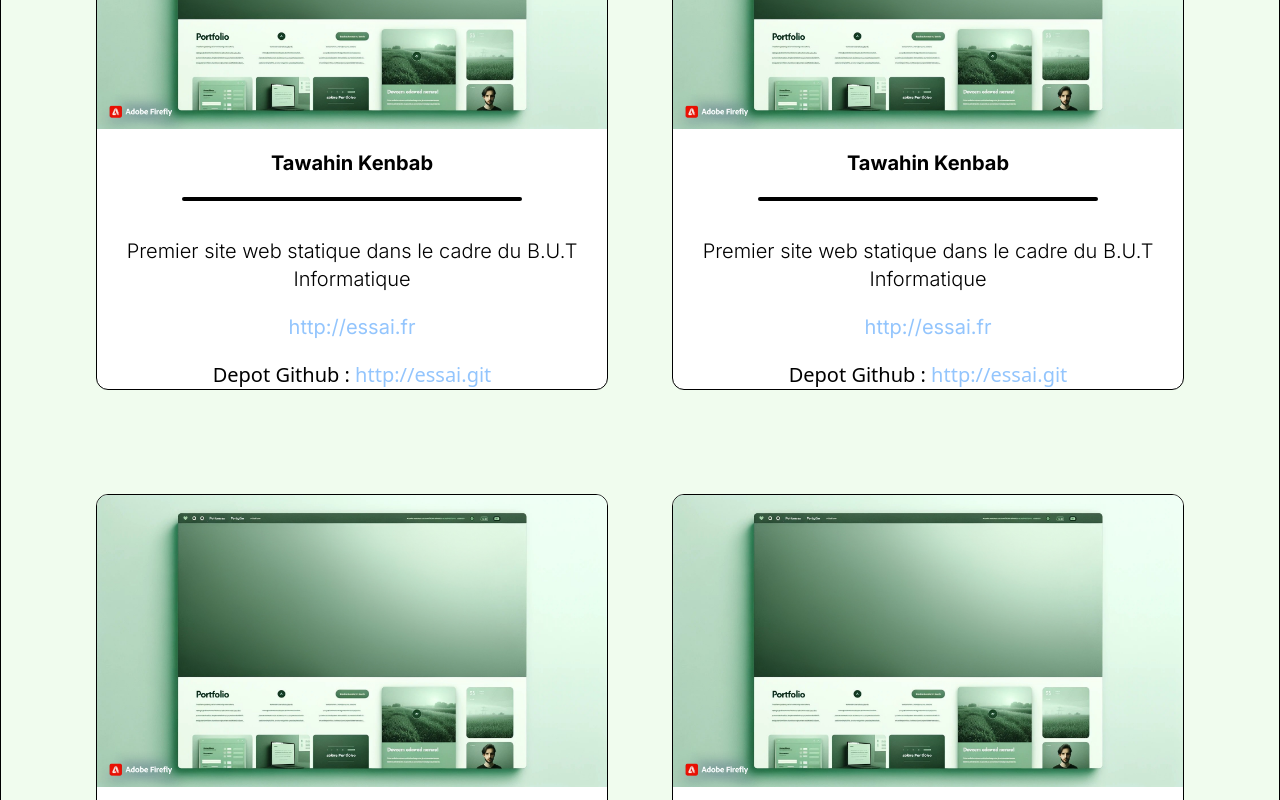
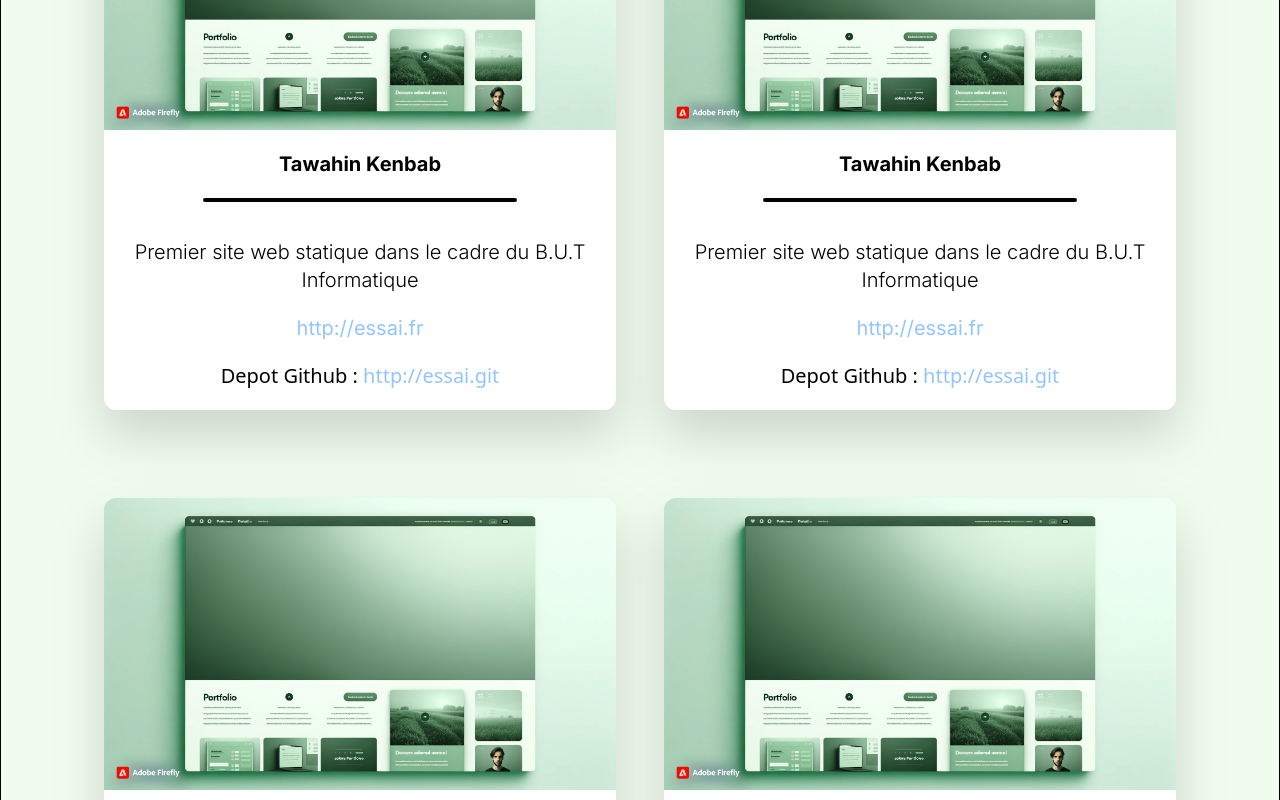
Before and after one commit to TawahinBeirut/portfolio, a React (Create React App) app: page / in a window 1280 px wide. Shown: the part 1460-2260 px from the top of the page. Built offline with nearby package versions, Linux system fonts and the light colour scheme; the HTML template or start-up script is replaced by a standard one.

Commit message:
Fin du portfolio, phrases et sites à renseigner

```diff
--- a/package.json
+++ b/package.json
@@ -2,6 +2,7 @@
   "dependencies": {
     "framer-motion": "^10.16.4",
     "react": "^18.2.0",
+    "react-intersection-observer": "^9.5.2",
     "react-router-dom": "^6.17.0",
     "react-scripts": "^5.0.1",
     "tailwind": "^4.0.0",
--- a/src/Components/Presentation.js
+++ b/src/Components/Presentation.js
@@ -7,9 +7,9 @@ export default function Presentation() {
   return (
     <div className="h-screen overflow-hidden">
         <div className='h-5/6 bg-gradient-to-tr from-Abd-el-Bg1 to-Abd-el-Bg2 flex justify-stretch drop-shadow-2xl'>
-            <h1 className="font-Button text-xl ml-5">Portfolio</h1>
-            <img src={img}></img>
-            <div className='flex flex-col w-4/6 justify-start mt-9'>
+            <motion.h1 initial={{opacity: 0,y : 10}} animate={{opacity: 1 , y: 0}} transition={{delay: 1}} className="font-Button text-xl ml-5">Portfolio</motion.h1>
+            <motion.img initial={{opacity: 0, x : -10}} animate={{opacity: 1,x : 0}} transition={{delay: 0.5}}src={img}></motion.img>
+            <div className='flex flex-col w-4/6 justify-start mt-7'>
                 <div className="flex justify-center"><h1 className='text-7xl text-center'>{Themes.General.Profession}</h1></div>
                 <div className='flex justify-center'><h1 className='text-3xl mt-5 font-thin text-center'>{Themes.General.Prenom1} {Themes.General.Prenom2}</h1></div>
                 <div className='flex justify-center'><h1 className='text-3xl font-thin'>{Themes.General.Nom}</h1></div>
--- a/src/Components/Rubrics/PresentationR.js
+++ b/src/Components/Rubrics/PresentationR.js
@@ -1,7 +1,25 @@
-import React from 'react'
+import React, { useEffect } from 'react'
 import Themes from '../../Themes.json'
+import {motion, useAnimation} from 'framer-motion'
+import { useInView } from 'react-intersection-observer';
+
+const RubricsVariants = {
+  visible : {opacity : 1, x : 0, transition: {duration: 0.5}},
+  hidden : {opacity: 0, x : -10}
+};
 
 export default function PresentationR() {
+
+
+  const controls = useAnimation();
+  const [ref,inView] = useInView();
+
+  useEffect(() => {
+    if (inView){
+      controls.start("visible")
+    }
+  },[controls,inView])
+
   return (
     <div className='flex justify-center mt-20 drop-shadow-xl'>
       <div className='w-4/6 flex text-center'>
@@ -9,7 +27,7 @@ export default function PresentationR() {
       <h1 className='font-bold font-Presentation text-3xl'>{Themes.Presentation.Title}</h1>
       <div className='text-center text-xl font-Presentation mt-2 flex flex-col gap-10 font-bold'>
         {Themes.Presentation.Text.map(el => (
-          <p>{el}</p>
+          <motion.div ref={ref} animate={controls} variants={RubricsVariants} initial="hidden">{el}</motion.div>
         ))}
       </div>
       </div>
--- a/src/Components/Rubrics/Project.js
+++ b/src/Components/Rubrics/Project.js
@@ -1,14 +1,17 @@
 import React from 'react'
+import {motion} from 'framer-motion'
 
 export default function Project({title,image,description,Link,GitLink}) {
   return (
-    <div className='border border-black flex flex-col gap-5 max-w-lg bg-white rounded-xl overflow-hidden mt-10 text-xl text-center'>
+    <div className=' drop-shadow-2xl flex flex-col max-w-lg rounded-xl overflow-hidden mt-10 '>
         <img src={image}/>
+        <div className='flex flex-col gap-5 bg-white text-xl text-center p-5'>
         <div className='font-bold font-Presentation'><h1>{title}</h1></div>
         <div className='flex justify-center'><div className='bg-black rounded-xl h-1 w-4/6'></div></div>
         <div className='font-Presentation font-light mt-4'><p>{description}</p></div>
         <div className='font-Presentation text-blue-300'><a href={Link}>{Link}</a></div>
         <div className=''><p>Depot Github : <a  className="text-blue-300"href={GitLink}>{GitLink}</a></p></div>
+        </div>
     </div>
   )
 }
--- a/src/Components/Rubrics/Projects.js
+++ b/src/Components/Rubrics/Projects.js
@@ -2,24 +2,20 @@ import React from 'react'
 import ProjectsList from '../../Projects.json'
 import Project from './Project'
 import img from '../../Assets/FinalDesign.png'
+import {motion} from 'framer-motion'
 
 export default function Projects() {
 
-  const el = ProjectsList[0]
 
   return (
     <div className='flex justify-center mt-20'>
       <div className='flex flex-col'>
       <div className='text-center font-bold font-Presentation text-3xl'>Projects</div>
-      <div className="flex flex-wrap justify-center gap-16">
+      <div className="flex flex-wrap justify-center gap-12">
 
-        {/* {ProjectsList.map(el => ( */}
-          <Project title={el.Title} image={img} description={el.Description} Link={el.Lien} GitLink={el['Lien-Git']}/>
-          <Project title={el.Title} image={img} description={el.Description} Link={el.Lien} GitLink={el['Lien-Git']}/>
-          <Project title={el.Title} image={img} description={el.Description} Link={el.Lien} GitLink={el['Lien-Git']}/>
-          <Project title={el.Title} image={img} description={el.Description} Link={el.Lien} GitLink={el['Lien-Git']}/>
-          <Project title={el.Title} image={img} description={el.Description} Link={el.Lien} GitLink={el['Lien-Git']}/>
-        {/* ))} */}
+        {ProjectsList.map(el => (
+          <motion.div whileHover= {{scale: 1.1, transition:{duration :1}}}><Project  title={el.Title} image={img} description={el.Description} Link={el.Lien} GitLink={el['Lien-Git']}/></motion.div>
+        ))}
       </div>
       </div>
     </div>
--- a/src/Projects.json
+++ b/src/Projects.json
@@ -5,5 +5,29 @@
         "Description" : "Premier site web statique dans le cadre du B.U.T Informatique",
         "Lien" : "http://essai.fr",
         "Lien-Git" : "http://essai.git"
+    },{
+        "Title" : "Tawahin Kenbab",
+        "Image" : "../../Assets/Abdel.png",
+        "Description" : "Premier site web statique dans le cadre du B.U.T Informatique",
+        "Lien" : "http://essai.fr",
+        "Lien-Git" : "http://essai.git"
+    },{
+        "Title" : "Tawahin Kenbab",
+        "Image" : "../../Assets/Abdel.png",
+        "Description" : "Premier site web statique dans le cadre du B.U.T Informatique",
+        "Lien" : "http://essai.fr",
+        "Lien-Git" : "http://essai.git"
+    },{
+        "Title" : "Tawahin Kenbab",
+        "Image" : "../../Assets/Abdel.png",
+        "Description" : "Premier site web statique dans le cadre du B.U.T Informatique",
+        "Lien" : "http://essai.fr",
+        "Lien-Git" : "http://essai.git"
+    },{
+        "Title" : "Tawahin Kenbab",
+        "Image" : "../../Assets/Abdel.png",
+        "Description" : "Premier site web statique dans le cadre du B.U.T Informatique",
+        "Lien" : "http://essai.fr",
+        "Lien-Git" : "http://essai.git"
     }
 ]
--- a/src/Themes.json
+++ b/src/Themes.json
@@ -22,7 +22,7 @@
         "Number" : "07 81 98 77 80",
         "E-mail" : "gheribij59@gmail.com",
         "Link_GitHub" : "https://github.com/TawahinBeirut",
-        "Git-Hub" : "http://Tawahin-beirut.git"
+        "Git-Hub" : "Tawahin Beirut"
 
     }
 }
```
Also changed, not shown: 1 other file (tests, documents, lock files or other folders).
